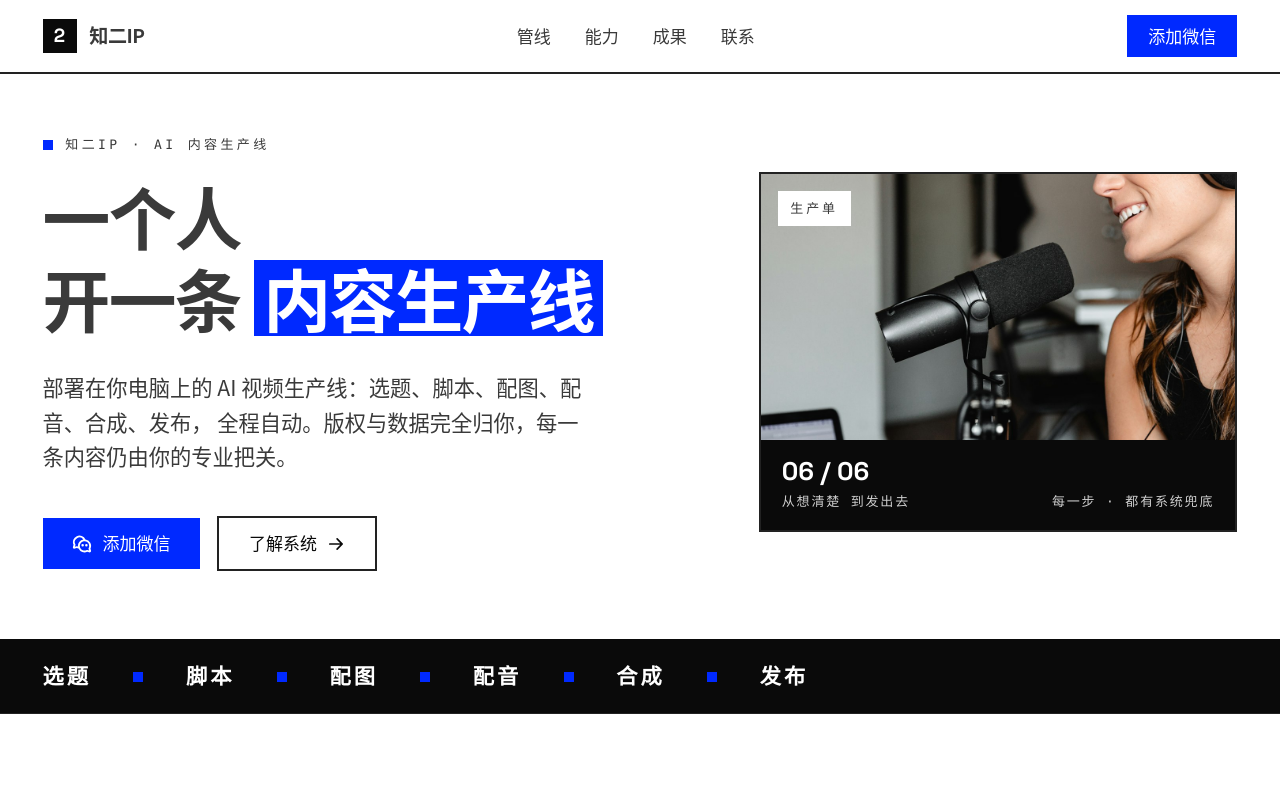
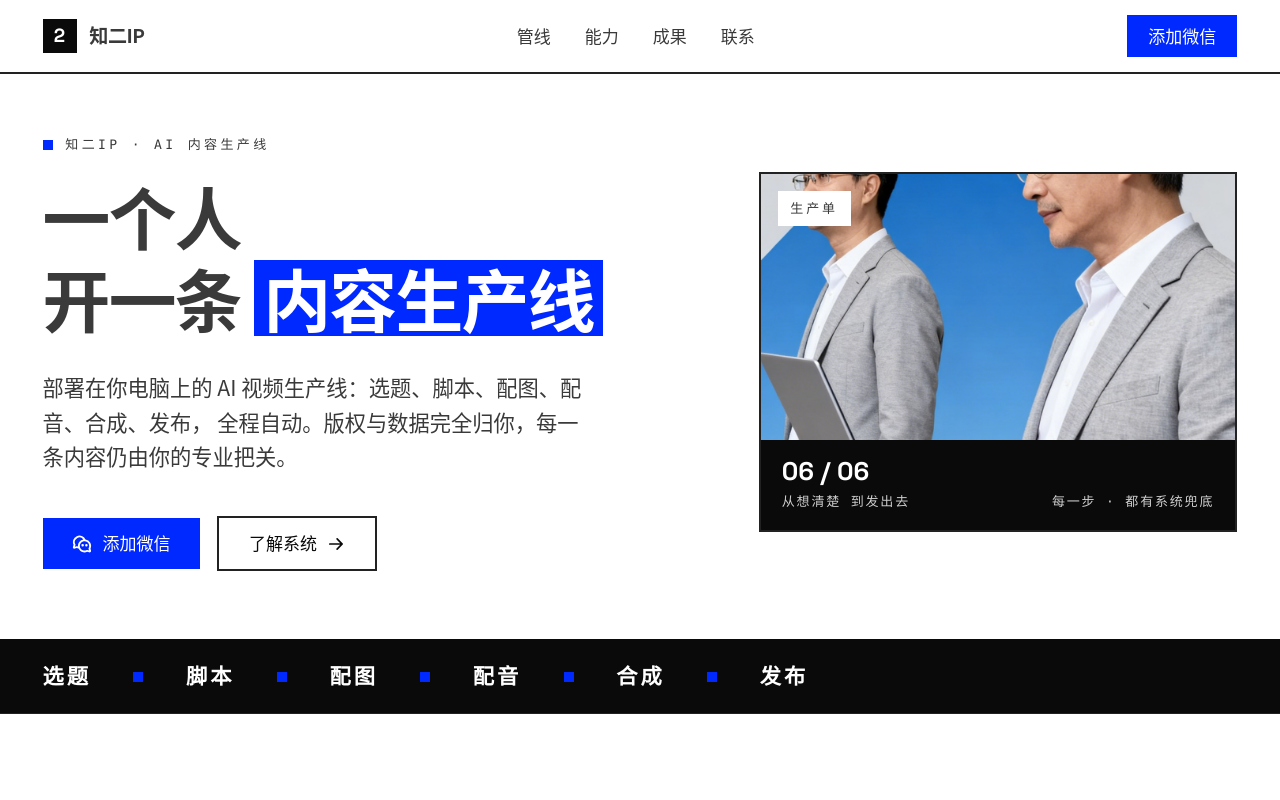
Before and after one commit to cheng0009/cheng0009.github.io, a React (Vite) app: page / in a window 1280 px wide. Shown: the top 800 px of the page. Built offline with nearby package versions, Linux system fonts and the light colour scheme.

Commit message:
swap hero image to local brand photo (png)

```diff
--- a/src/components/Hero.tsx
+++ b/src/components/Hero.tsx
@@ -59,7 +59,7 @@ export default function Hero() {
           <motion.div {...enter(0.2)} className="relative">
             <div className="hairline relative overflow-hidden border-2 bg-white dark:bg-stone-950">
               <img
-                src="./images/hero-creator.jpg"
+                src="./images/hero-creator.png"
                 alt="内容创作者在麦克风前录制自己的知识节目"
                 width="1200"
                 height="900"
```
Also changed, not shown: public/images/hero-creator.png (added).
